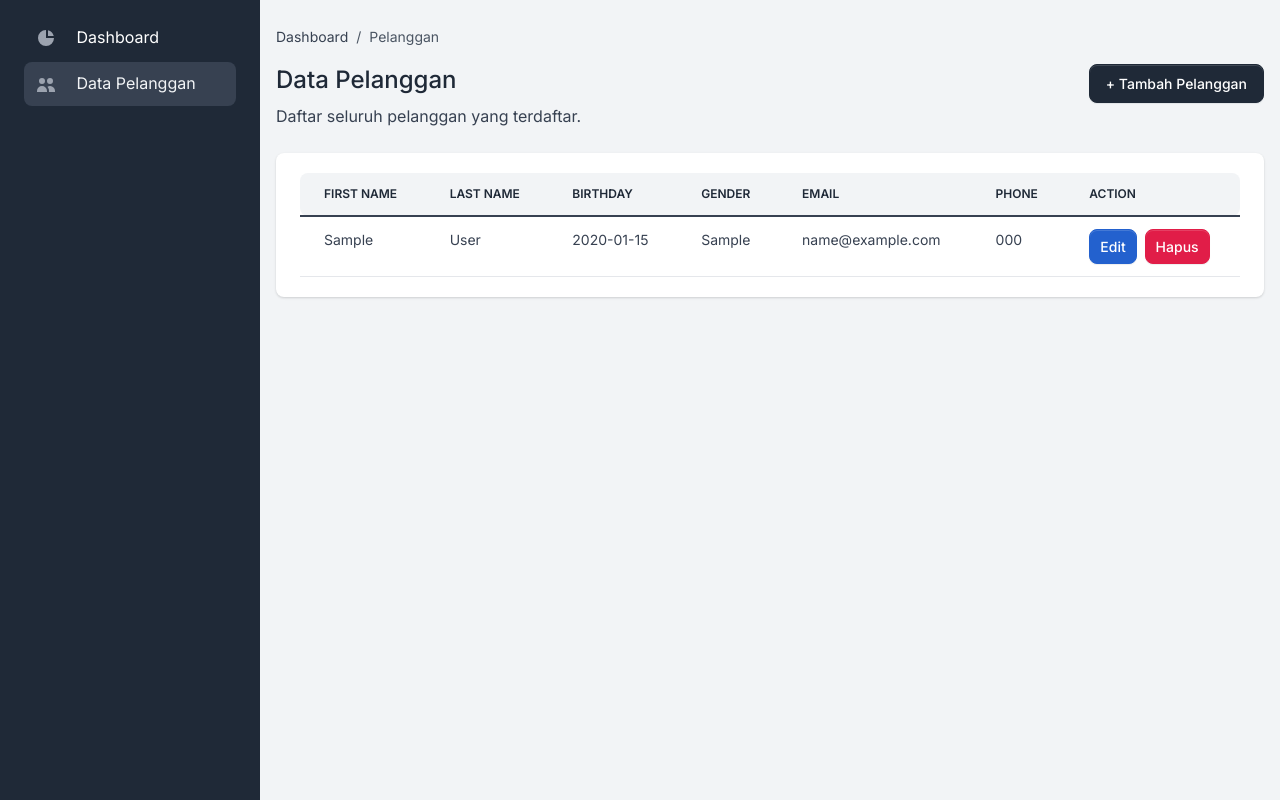
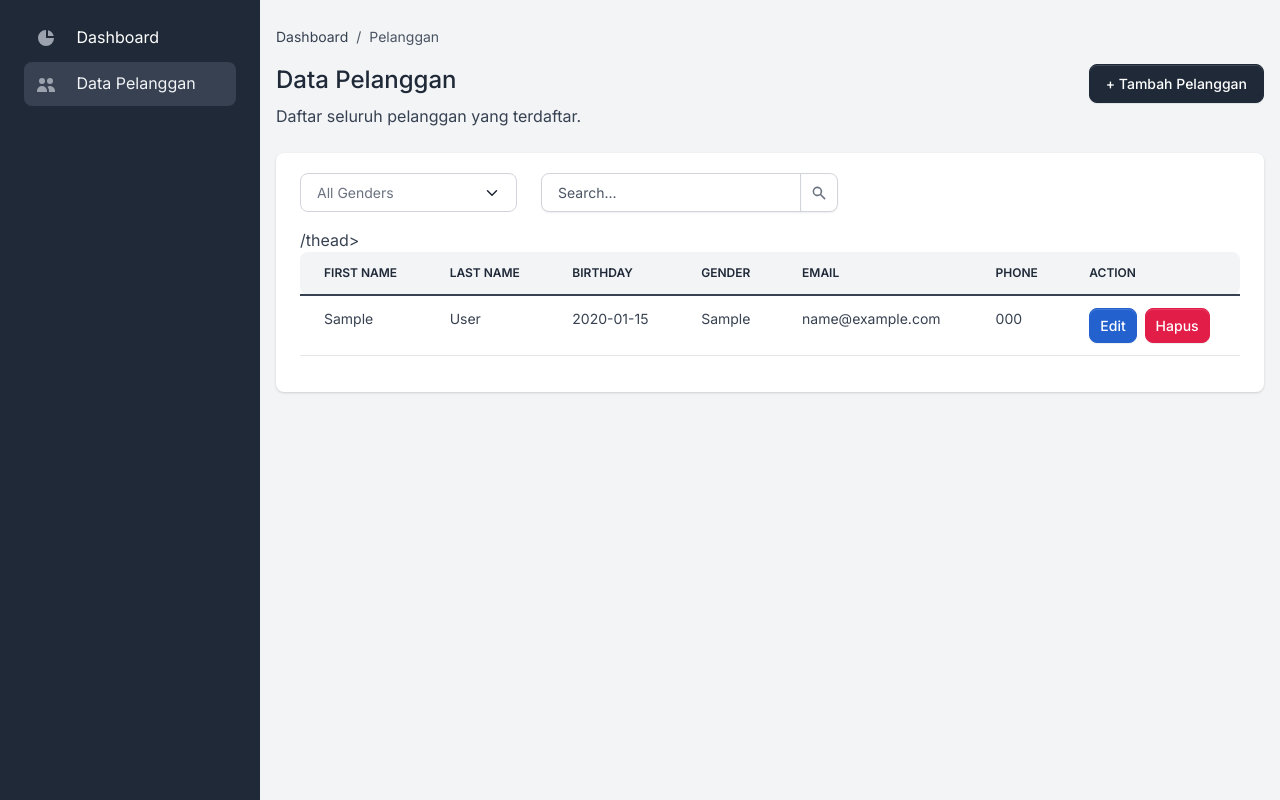
Before and after one commit to riskaaruan01-byte/Laravel-Riska-2TIA, a Laravel app: page /pelanggan in a window 1280 px wide. Run offline with Laravel 12, Linux system fonts and the light colour scheme; tables that the repository leaves empty hold one stand-in row (values such as "Sample post"); parts of the project's set-up code (start-up, migrations or seed data) failed here and were passed over.

Commit message:
Menambahkan fitur pagination, filter, dan search pelanggan

```diff
--- a/app/Http/Controllers/PelangganController.php
+++ b/app/Http/Controllers/PelangganController.php
@@ -10,10 +10,21 @@ class PelangganController extends Controller
     /**
      * Display a listing of the resource.
      */
-    public function index()
+    public function index(Request $request)
     {
-        $data['dataPelanggan'] = Pelanggan::all();
-        return view('admin.pelanggan.index', $data);
+        // Daftar kolom yang bisa difilter sesuai name pada form
+        $filterableColumns = ['gender'];
+
+        // Daftar kolom yang bisa dicari melalui input search
+        $searchableColumns = ['first_name', 'last_name', 'email'];
+
+        // Gunakan scope filter & search untuk memproses query
+        $pageData['dataPelanggan'] = Pelanggan::filter($request, $filterableColumns)
+            ->search($request, $searchableColumns)
+            ->paginate(10)
+            ->withQueryString();
+
+        return view('admin.pelanggan.index', $pageData);
     }
 
     /**
--- a/app/Models/Pelanggan.php
+++ b/app/Models/Pelanggan.php
@@ -2,6 +2,7 @@
 
 namespace App\Models;
 
+use Illuminate\Database\Eloquent\Builder;
 use Illuminate\Database\Eloquent\Factories\HasFactory;
 use Illuminate\Database\Eloquent\Model;
 
@@ -20,4 +21,26 @@ class Pelanggan extends Model
         'email',
         'phone',
     ];
+
+    public function scopeFilter(Builder $query, $request, array $filterableColumns)
+    {
+        foreach ($filterableColumns as $column) {
+            if ($request->filled($column)) {
+                $query->where($column, $request->input($column));
+            }
+        }
+        return $query;
+    }
+
+    public function scopeSearch($query, $request, array $columns)
+    {
+        if ($request->filled('search')) {
+            $query->where(function ($q) use ($request, $columns) {
+                foreach ($columns as $column) {
+                    $q->orWhere($column, 'LIKE', '%' . $request->search . '%');
+                }
+            });
+        }
+        return $query;
+    }
 }
--- a/resources/views/admin/pelanggan/index.blade.php
+++ b/resources/views/admin/pelanggan/index.blade.php
@@ -84,6 +84,34 @@
         <div class="card border-0 shadow mb-4">
         <div class="card-body">
        <div class="table-responsive">
+            <!-- Form Filter & Search -->
+            <form method="GET" action="{{ route('pelanggan.index') }}" class="mb-3">
+                <div class="row">
+                    <div class="col-md-3">
+                        <select name="gender" class="form-select" onchange="this.form.submit()">
+                            <option value="">All Genders</option>
+                            <option value="Male" {{ request('gender') == 'Male' ? 'selected' : '' }}>Male</option>
+                            <option value="Female" {{ request('gender') == 'Female' ? 'selected' : '' }}>Female</option>
+                        </select>
+                    </div>
+
+                    <div class="col-md-4">
+                        <div class="input-group">
+                            <input type="text" name="search" class="form-control" id="exampleInputIconRight"
+                                value="{{ request('search') }}" placeholder="Search..." aria-label="Search">
+                            <button type="submit" class="input-group-text" id="basic-addon2">
+                                <svg class="icon icon-xxs" fill="currentColor" viewBox="0 0 20 20" xmlns="http://www.w3.org/2000/svg">
+                                    <path fill-rule="evenodd" d="M8 4a4 4 0 100 8 4 4 0 000-8zM2 8a6 6 0 1110.89 3.476l4.817 4.817a1 1 0 01-1.414 1.414l-4.816-4.816A6 6 0 012 8z" clip-rule="evenodd"></path>
+                                </svg>
+                            </button>
+                            @if(request('search'))
+                                <a href="{{ request()->fullUrlWithQuery(['search' => null]) }}" class="btn btn-outline-secondary" id="clear-search">Clear</a>
+                            @endif
+                        </div>
+                    </div>
+                </div>
+            </form>
+
             <table class="table table-centered table-nowrap mb-0 rounded">
                 <thead class="thead-light">
                     <tr>
@@ -94,8 +122,7 @@
                         <th class="border-0">Email</th>
                         <th class="border-0">Phone</th>
                         <th class="border-0 rounded-end">Action</th>
-    </tr>
-</thead>
+                    </tr>/thead>
 <tbody>
     @forelse ($dataPelanggan as $item)
         <tr>
@@ -107,10 +134,10 @@
             <td>{{ $item->phone }}</td>
             <td>
                 <!-- Tombol Edit -->
-                <a href="{{ route('pelanggan.edit', $item->pelanggan_id) }}" class="btn btn-sm btn-info me-1">Edit</a>
+                <a href="{{ route('pelanggan.edit', $item->id) }}" class="btn btn-sm btn-info me-1">Edit</a>
 
                 <!-- Tombol Hapus -->
-                <form action="{{ route('pelanggan.destroy', $item->pelanggan_id) }}" method="POST" class="d-inline" onsubmit="return confirm('Apakah Anda yakin ingin menghapus data ini?')">
+                <form action="{{ route('pelanggan.destroy', $item->id) }}" method="POST" class="d-inline" onsubmit="return confirm('Apakah Anda yakin ingin menghapus data ini?')">
                     @csrf
                     @method('DELETE')
                     <button type="submit" class="btn btn-sm btn-danger">Hapus</button>
@@ -125,6 +152,11 @@
 </tbody>
                     </table>
                 </div>
+
+                <!-- Tombol Navigasi Pagination -->
+                <div class="mt-3">
+                    {{ $dataPelanggan->links('pagination::bootstrap-5') }}
+                </div>
             </div>
         </div>
     </main>
```
Also changed, not shown: database/seeders/CreateFirstUser.php (added, +24 -0 lines), database/seeders/CreatePelangganDummy.php (added, +29 -0 lines). Lines whose indentation alone changed are shown as unchanged.
